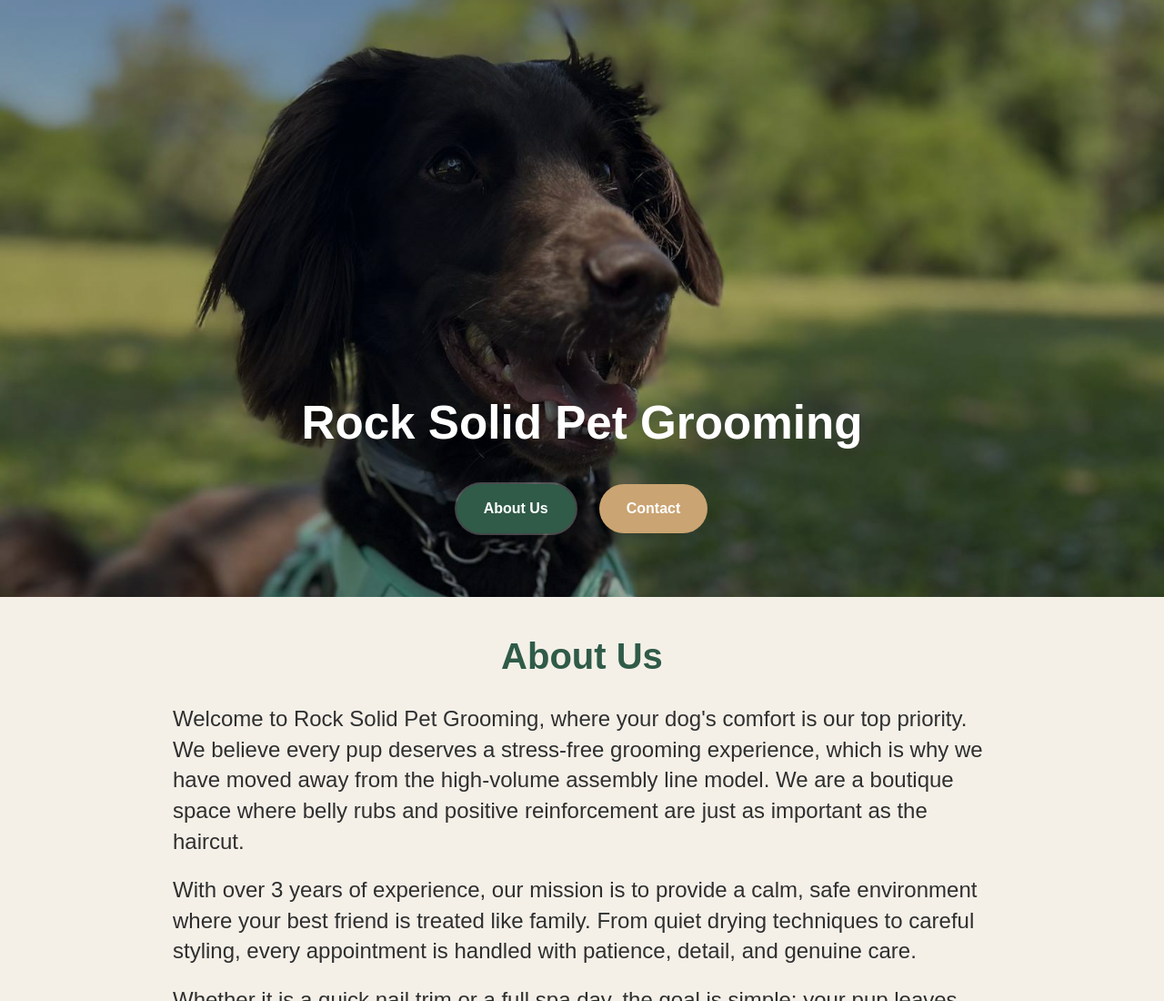
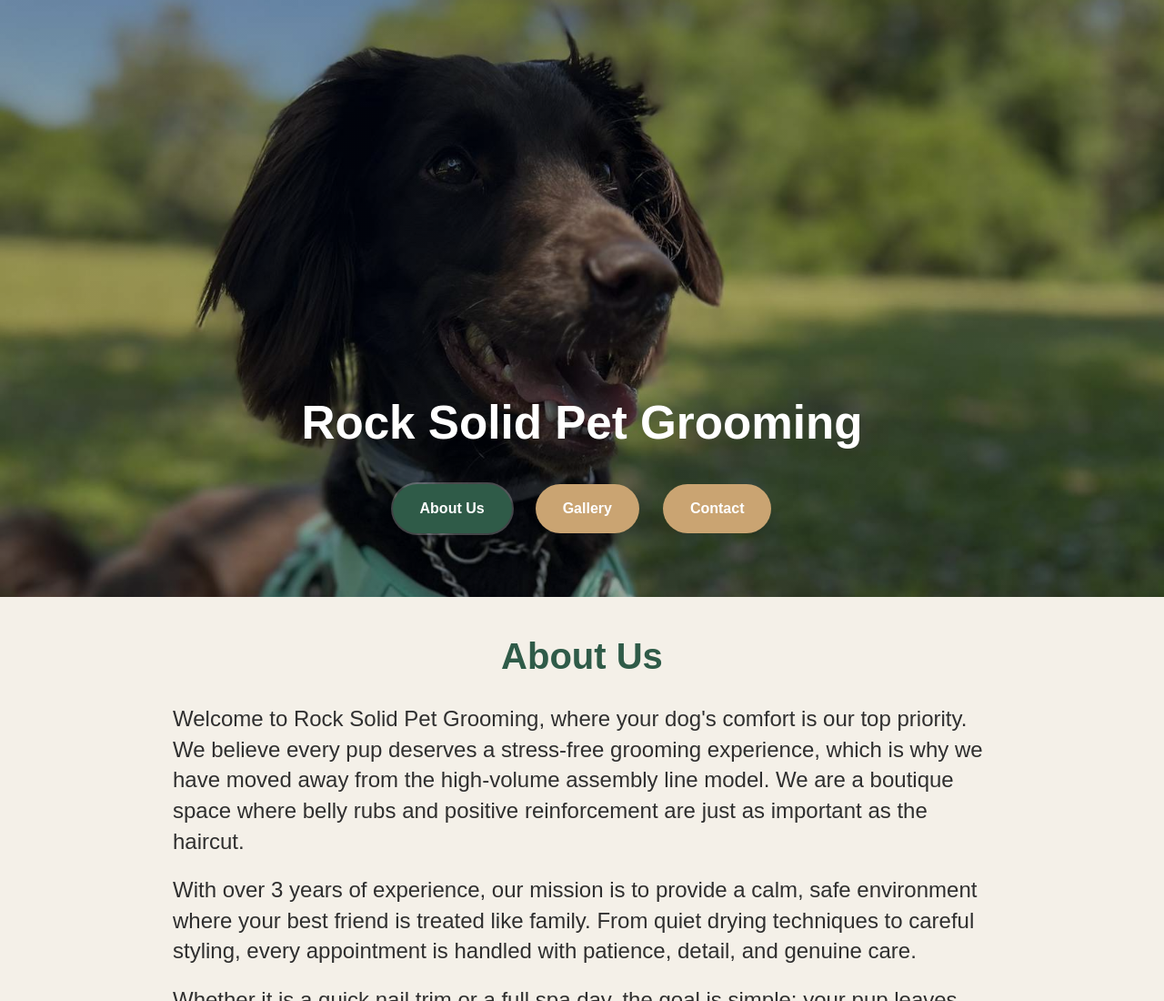
Before and after one commit to Trick56/RockSolidPetGrooming.io, a plain HTML site: page index.html in a window 1280 px wide. Shown: the top 1100 px of the page at 91% size. Drawn offline with Linux system fonts and the light colour scheme.

Commit message:
Add gallery navigation link

```diff
--- a/index.html
+++ b/index.html
@@ -15,6 +15,7 @@
       <div class="nav-buttons hero-nav">
         <a href="#about" class="hero-btn is-active" aria-current="page">About Us</a>
         <!-- <a href="price_page.html" class="hero-btn">Services &amp; Pricing</a> -->
+        <a href="gallery.html" class="hero-btn">Gallery</a>
         <a href="contact.html" class="hero-btn">Contact</a>
       </div>
     </div>
```
